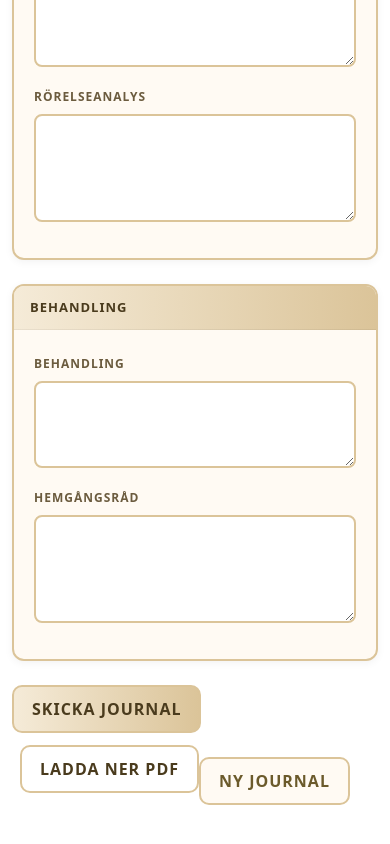
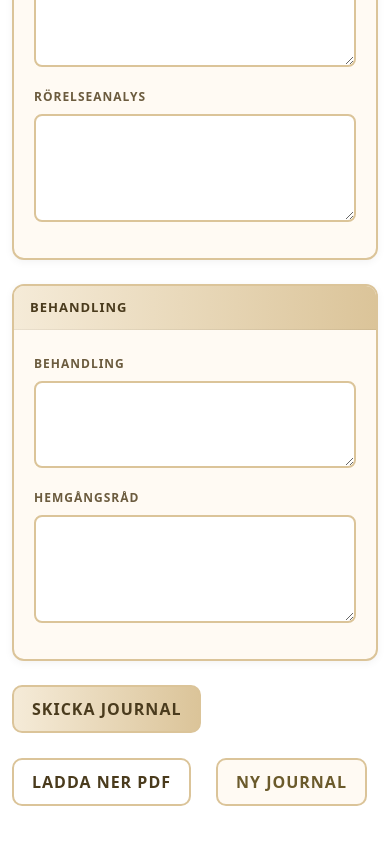
Before and after one commit to Emilia9602/HorseJournal, a React (Vite) app: page / in a window 390 px wide. Shown: the part 1739-2583 px from the top of the page. Built offline with nearby package versions, Linux system fonts and the light colour scheme.

Commit message:
Added responsive buttons and layout

```diff
--- a/src/assets/journal.css
+++ b/src/assets/journal.css
@@ -17,6 +17,18 @@
     background: linear-gradient(90deg, #f5ebd8, #dbc499);
     margin: 12px auto 0;
     border-radius: 2px;
+}
+
+.journalContainer {
+    max-width: 600px;
+    margin: 0 auto;
+}
+
+.journalBtnGroup {
+    display: flex;
+    flex-wrap: wrap;
+    gap: 25px;
+    margin-top: 20px;
 }
 
 .journalBtnSend,
--- a/src/components/forms/JournalForm.tsx
+++ b/src/components/forms/JournalForm.tsx
@@ -8,11 +8,8 @@ import usePDF from "../../hooks/usePDF";
 import { useState } from "react";
 import ConfirmModal from "../modals/ConfirmModal";
 
-//Gör knappar responsiva
-//Gör mailet lite snyggare
 //Typecoverage och lint
 //Kolla netlify och resend
-//Sätta begräsning till större skärm?
 //Kolla hur deploya till netlify för varje kund själv?
 //Ovan - sätt upp en deploy länk
 //Skriv en snygg read me som är enkel för användare
@@ -95,7 +92,7 @@ function JournalForm() {
     };
 
     return (
-        <Container className="py-5 position-relative">
+        <Container className="py-5 position-relative journalContainer">
 
             <h1 className="mb-4 journalTitle">Journal</h1>
 
@@ -120,10 +117,11 @@ function JournalForm() {
                     journal={journal}
                     updateTextArea={updateTextArea} />
 
+                <div className="journalBtnGroup">
                     <Button
                         type="button"
                         variant="none"
-                    className="me-3 journalBtnSend"
+                        className="journalBtnSend"
                         onClick={() =>
                             showConfirm(
                                 "Skicka journal",
@@ -137,7 +135,7 @@ function JournalForm() {
                     <Button
                         type="button"
                         variant="none"
-                    className="ms-2 journalBtnDownload"
+                        className="journalBtnDownload"
                         onClick={() =>
                             showConfirm(
                                 "Ladda ner PDF",
@@ -150,7 +148,7 @@ function JournalForm() {
 
                     <Button
                         variant="none"
-                    className="me-3 mt-4 journalBtnNew"
+                        className="journalBtnNew"
                         onClick={() =>
                             showConfirm(
                                 "Ny journal",
@@ -160,6 +158,7 @@ function JournalForm() {
                         }>
                         Ny journal
                     </Button>
+                </div>
 
             </Form>
 
```
Lines whose indentation alone changed are shown as unchanged.
